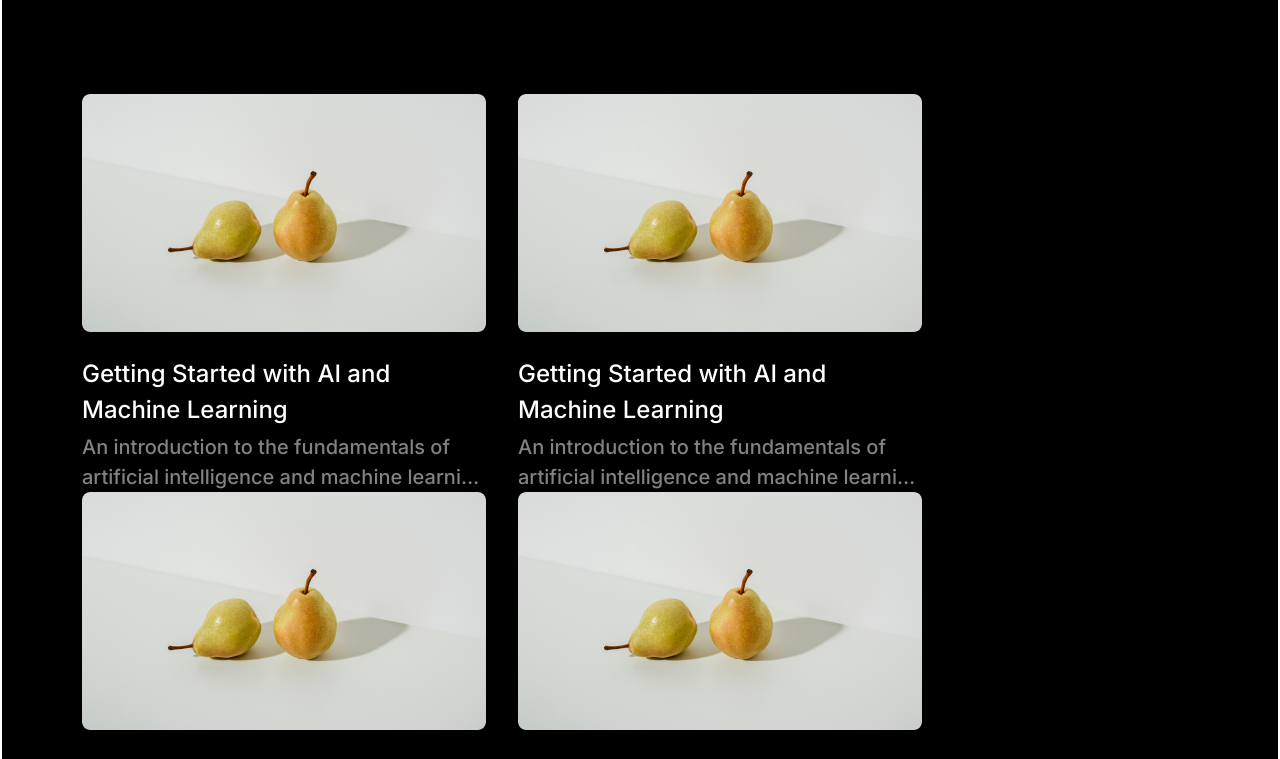
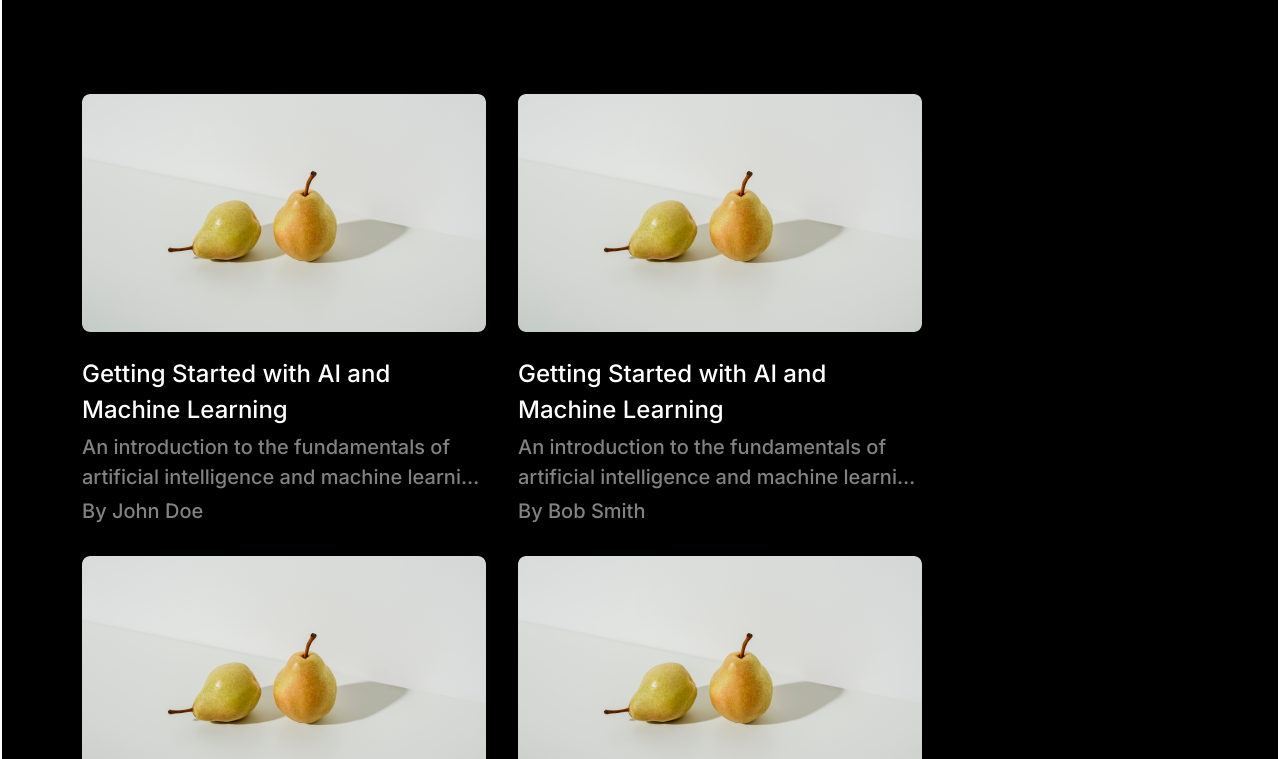
Before and after one commit to illuminaite/illuminaite.github.io, a Next.js app: page /blogs in a window 1280 px wide. Shown: the part 688-1447 px from the top of the page. Built offline with nearby package versions, Linux system fonts and the light colour scheme; some icons are missing; a web font is replaced by a local one.

Commit message:
fix blog spacing

```diff
--- a/components/blogs/BlogsDashboard.tsx
+++ b/components/blogs/BlogsDashboard.tsx
@@ -232,12 +232,12 @@ export default async function BlogsDashboard() {
             </div>
 
                     {/* Blog Grid */}
-                    <div className="px-20 pb-24">
+                <div className="px-20 pb-24">
                 <div
                     className="flex flex-wrap"
                     style={{
                         maxWidth: '1282px',
-                        rowGap: '32px',
+                        rowGap: '96px',
                         columnGap: '32px',
                         justifyContent: 'flex-start',
                         alignItems: 'flex-start',
```
